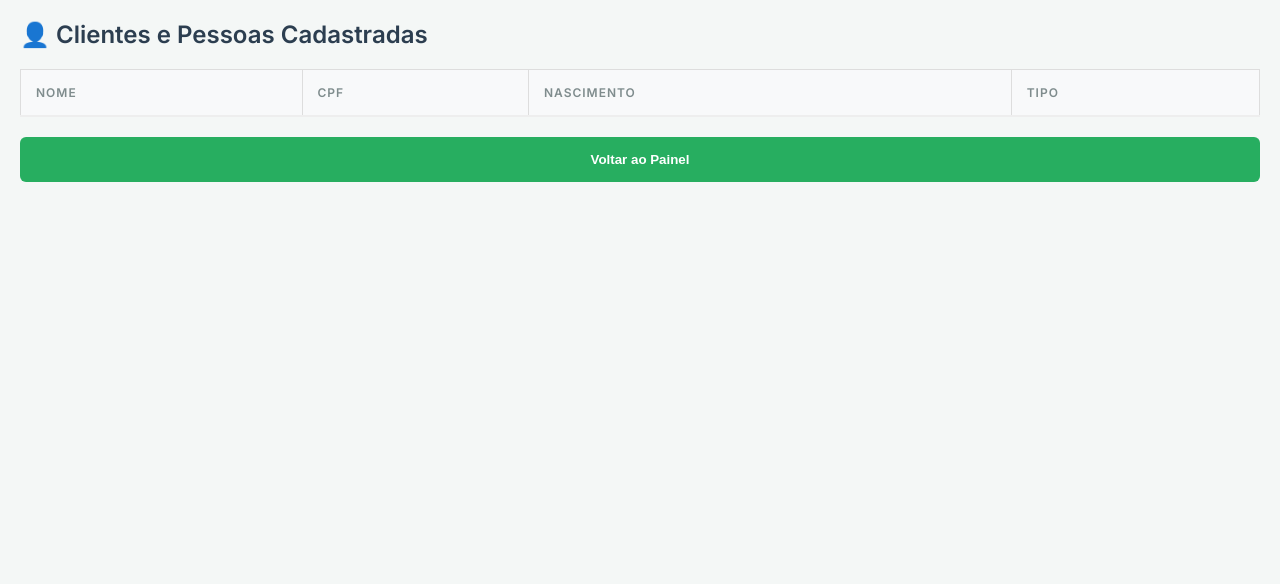
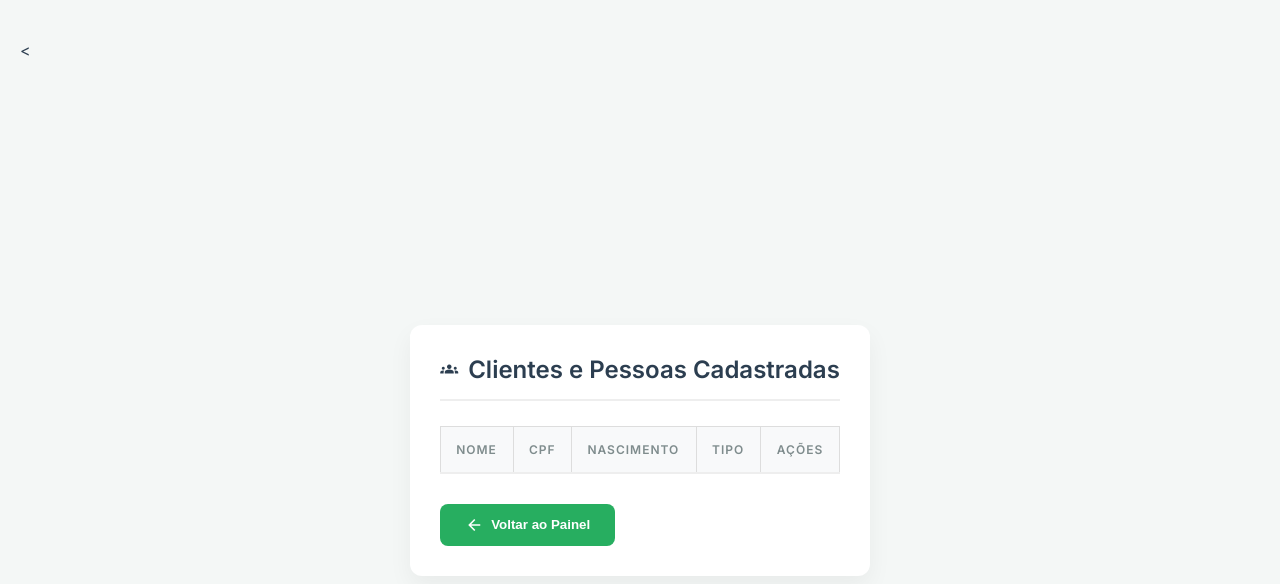
Before and after one commit to kauanximenesm/Controle-de-A-es-Jurid-cas, a website: page listapessoas.html in a window 1280 px wide. Drawn offline with Linux system fonts and the light colour scheme; no server answers.

Commit message:
crud 10.1

```diff
--- a/listapessoas.html
+++ b/listapessoas.html
@@ -128,8 +128,13 @@
         .material-icons { font-size: 18px; }
     </style>
 </head>
-<body style="background-color: #f4f7f6; padding: 20px;">
-    <h2>👤 Clientes e Pessoas Cadastradas</h2>
+<<body>
+
+    <div class="container-lista">
+        <div class="header-area">
+            <h2><span class="material-icons">groups</span> Clientes e Pessoas Cadastradas</h2>
+        </div>
+
         <table class="tabela-pessoas">
             <thead>
                 <tr>
@@ -137,13 +142,18 @@
                     <th>CPF</th>
                     <th>Nascimento</th>
                     <th>Tipo</th>
+                    <th style="text-align: center;">Ações</th>
                 </tr>
             </thead>
             <tbody id="corpoTabela">
+                <!-- O JS vai preencher aqui -->
             </tbody>
         </table>
-    <br>
-    <button onclick="window.location.href='PaginaCentral.html'" class="btn btn-add">Voltar ao Painel</button>
+
+        <button onclick="window.location.href='PaginaCentral.html'" class="btn-voltar">
+            <span class="material-icons">arrow_back</span> Voltar ao Painel
+        </button>
+    </div>
 
     <script src="Js/listapessoas.js"></script>
 </body>
```
Lines whose indentation alone changed are shown as unchanged.
